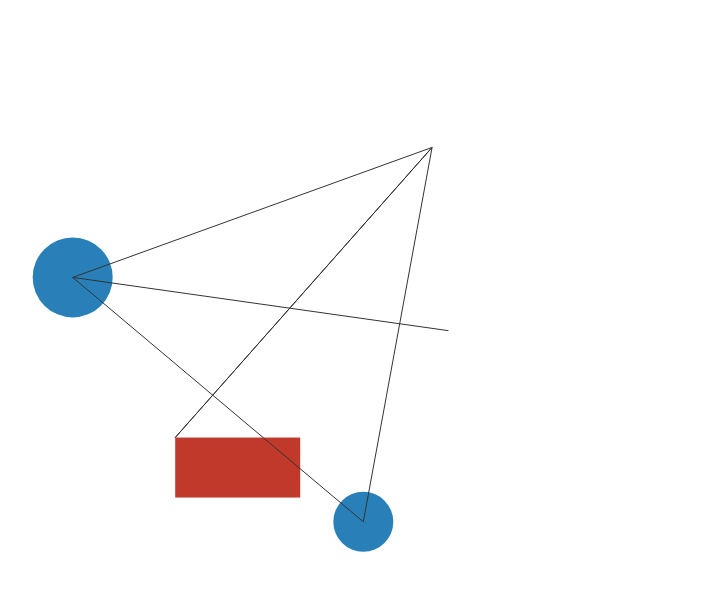
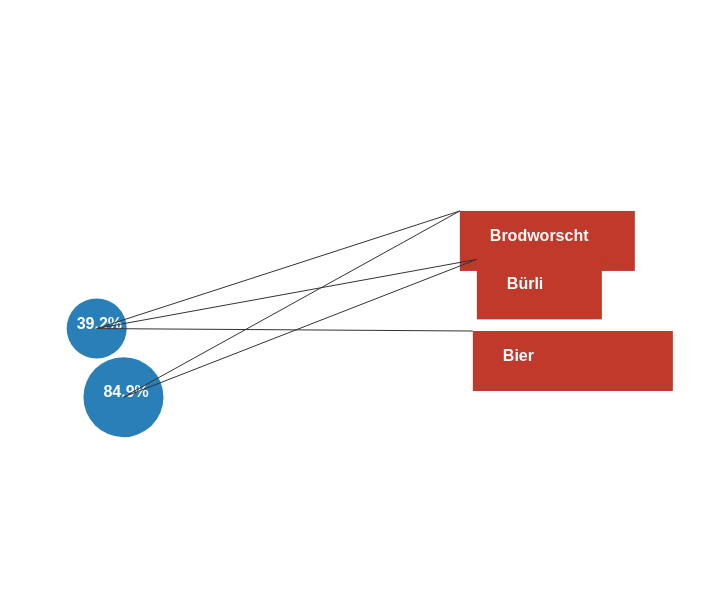
Before and after one commit to deniaz/animated-big-data, a plain HTML site: page index.html in a window 1280 px wide. Shown: the whole page, without its empty margins (118-822 px from the left). Drawn offline with nearby package versions, Linux system fonts and the light colour scheme.

Commit message:
Almost working OLMA example

```diff
--- a/index.html
+++ b/index.html
@@ -7,7 +7,8 @@
     <meta name="description" content="">
     <meta name="viewport" content="width=device-width, initial-scale=1">
     <style>
-        .frequency text {
+        .frequency text,
+        .attribute text {
             pointer-events: none;
             font: bold 16px sans-serif;
             fill: white;
--- a/visualize.js
+++ b/visualize.js
@@ -26,25 +26,25 @@
 				percentage: 39.2
 			}
 		];
+
 		var rectData = [
-			{
-				w: 100,
-				h: 60,
-				color: '#c0392b',
-				type: 'Bier'
-			},
 			{
 				w: 175,
 				h: 60,
-				color: '#c0392b'
-				,
-				type: 'Bürli'
+				color: '#c0392b',
+				name: 'Brodworscht'
 			},
 			{
 				w: 125,
 				h: 60,
 				color: '#c0392b',
-				type: 'Brodworscht'
+				name: 'Bürli'
+			},
+			{
+				w: 200,
+				h: 60,
+				color: '#c0392b',
+				name: 'Bier'
 			}
 		];
 
@@ -53,69 +53,61 @@
 		var linkData = [
 			{
 				source: forceData[0],
-				target: forceData[1]
+				target: forceData[2]
+			},
+			{
+				source: forceData[0],
+				target: forceData[3]
 			},
 			{
 				source: forceData[1],
 				target: forceData[2]
 			},
 			{
-				source: forceData[2],
-				target: forceData[0]
-			},
-			{
-				source: forceData[0],
+				source: forceData[1],
 				target: forceData[3]
 			},
 			{
-				source: forceData[2],
-				target: forceData[4]
-			},
-			{
-				source: forceData[2],
+				source: forceData[1],
 				target: forceData[4]
 			}
 		];
+
+		var groups = svg
+			.selectAll('g')
+			.data(forceData)
+			.enter()
+			.append('g')
+			.attr('class', function(d) {
+				if (!!d.name) {
+					return 'attribute';
+				} else {
+					return 'frequency';
+				}
+
+			})
+			.call(force.drag)
+			.on('mousedown', function() { d3.event.stopPropagation(); });
+
+
+		var circle = svg.selectAll('.frequency').append('circle');
+		var rect = svg.selectAll('.attribute').append('rect');
+
+		var frequency = svg.selectAll('.frequency').append('text').text(function(d) {
+			return d.percentage + '%';
+		});
+
+		var attribute = svg.selectAll('.attribute').append('text').text(function(d) {
+			return d.name;
+		});
 
 		force
 			.nodes(forceData)
 			.links(linkData)
 			.charge(-100)
-			.linkDistance(400)
-			.start();
+			.linkDistance(400);
 
-		var circleGroups = svg
-			.selectAll('g')
-			.data(circleData)
-			.enter()
-			.append('g')
-			.attr('class', 'frequency')
-			.call(force.drag)
-			.on('mousedown', function() { d3.event.stopPropagation(); });
-
-		var circles = circleGroups.append('circle');
-
-		var rectGroups = svg
-			.selectAll('g')
-			.data(rectData)
-			.enter()
-			.append('g')
-			.attr('class', 'eigenschaft')
-			.call(force.drag)
-			.on('mousedown', function() { d3.event.stopPropagation(); });
-
-		var rects = svg.selectAll('.eigenschaft').append('rect');
-
-		//
-		//var rects = svg
-		//	.selectAll('rect')
-		//	.data(rectData)
-		//	.enter()
-		//	.append('rect')
-		//	.call(force.drag)
-		//	.on('mousedown', function() { d3.event.stopPropagation(); });
-
-		var links = svg
+		var link = svg
 			.selectAll('line')
 			.data(linkData)
 			.enter()
@@ -123,33 +115,37 @@
 			.style('stroke', '#333')
 			.style('stroke-width', '1px');
 
-		var circleText = svg.selectAll('.frequency')
-			.append('text')
-			.attr('dx', 12)
-			.attr('dy', '.25em')
-			.text(function(d) { return d.percentage + '%'; });
+		force.start();
 
 		force.on('tick', function() {
-			links
+			link
 				.attr('x1', function(d) { return d.source.x; })
 				.attr('y1', function(d) { return d.source.y; })
 				.attr('x2', function(d) { return d.target.x; })
 				.attr('y2', function(d) { return d.target.y; })
 
-			circles
+			circle
 				.attr('cx', function(d) { return d.x; })
 				.attr('cy', function(d) { return d.y; })
 				.attr('r', function(d) { return d.radius; })
 				.style('fill', function(d) { return d.color; });
 
-			rects
+			rect
 				.attr('x', function(d) { return d.x; })
 				.attr('y', function(d) { return d.y; })
 				.attr('width', function(d) { return d.w; })
 				.attr('height', function(d) { return d.h; })
 				.style('fill', function(d) { return d.color; });
 
-			circleText.attr('transform', function(d) { return 'translate(' + (d.x-30) + ', ' + d.y + ')'; })
+			svg.selectAll('.frequency text').attr('transform', function(d) {
+				return 'translate(' + (d.x-20) + ', ' + d.y + ')';
+			});
+
+			svg.selectAll('.attribute text').attr('transform', function(d) {
+				return 'translate(' + (d.x+30) + ', ' + (d.y+30) + ')';
+			});
+
+			//circleText.attr('transform', function(d) { return 'translate(' + (d.x-30) + ', ' + d.y + ')'; })
 		});
 	};
 
```
